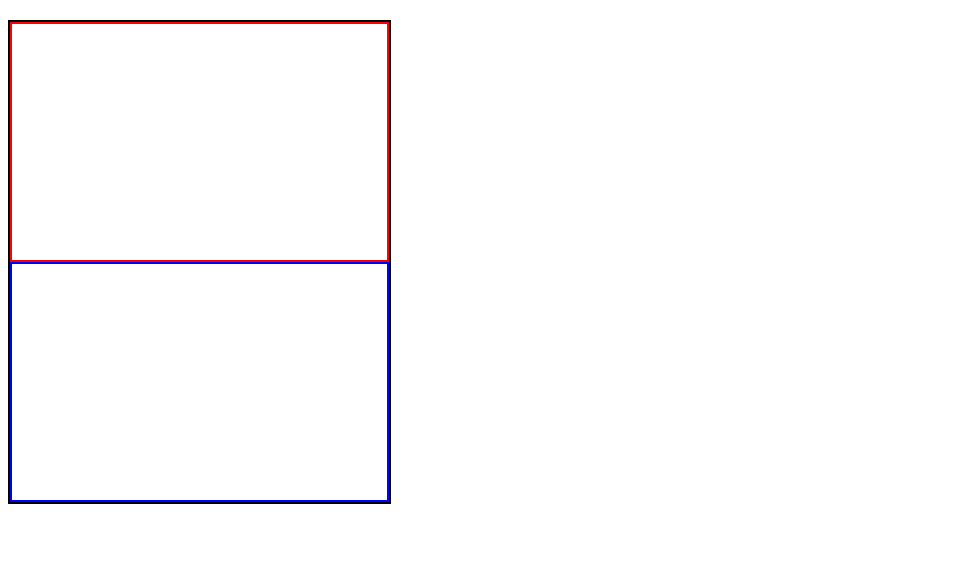
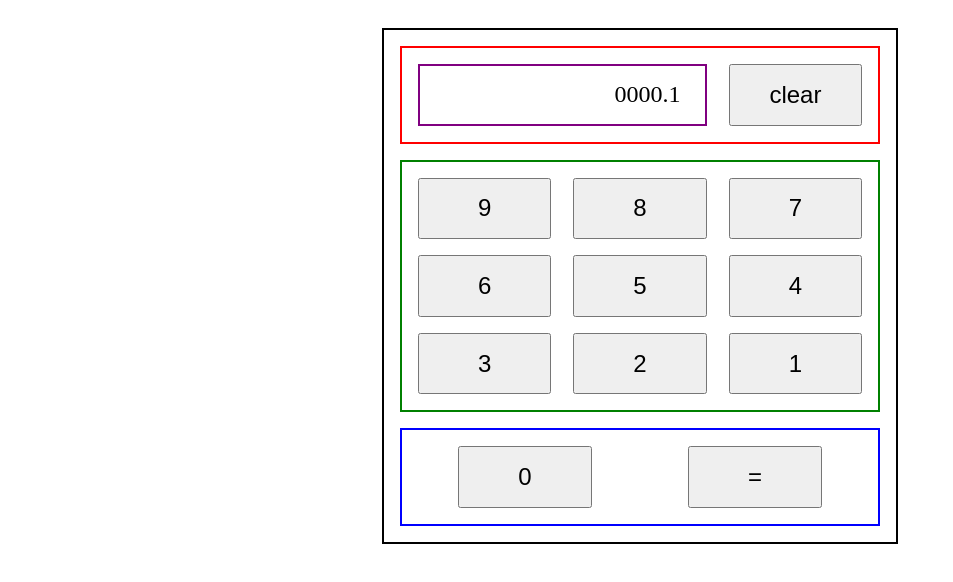
Before and after one commit to Landryman/calculator, a plain HTML site: page index.html in a window 1280 px wide. Shown: the whole page, without its empty margins (0-953 px from the left). Drawn offline with Linux system fonts and the light colour scheme.

Commit message:
made final tweaks for foundational visual framework

```diff
--- a/index.html
+++ b/index.html
@@ -10,31 +10,24 @@
 <body>
     <div id="mainContainer">
         <div class="display-clear">
-            <!-- <p>0.00001</p>
-            <button>Clear</button> -->
+            <div class="display-child">0000.1</div>
+            <button class="display-child">clear</button>
         </div>
-        <div class="button-containers">
-            <!-- <div class="buttons-row">
+        <div class="numbers-buttons">
             <button>9</button>
             <button>8</button>
             <button>7</button>
-            </div>
-            <div class="buttons-row">
             <button>6</button>
             <button>5</button>
             <button>4</button>
-            </div>
-            <div class="buttons-row">
             <button>3</button>
             <button>2</button>
             <button>1</button>
-            </div> -->
         </div>
-        <div class="zero-equal-buttons">
-            <!-- <button>0</button>
-            <button>=</button> -->
+        <div class="zero-equal">
+            <button class="child">0</button>
+            <button class="child">=</button>
         </div>
-
     </div>
 </body>
 </html>
--- a/styles.css
+++ b/styles.css
@@ -1,31 +1,83 @@
-/* body {
+body {
     display: flex;
     flex-direction: column;
     align-items: center;
-} */
+}
 
 #mainContainer {
     display: flex;
     flex-direction: column;
     border: 2px solid black;
     margin-top: 20px;
+    padding: 1em;
     width: 30%;
     min-height: 30em;
+    min-width: 30em;
+    gap: 1em;
 }
 
 .display-clear {
+    display: flex;
+    justify-content: space-between;
     flex: 1;
     border: 2px solid red;
-    min-height: 0px;
+    padding: 1em;
+}
+.display-child {
+    display: flex;
+    align-items: center;
+    min-height: 2em;
 }
 
-.buttons-container {
-    flex: 2;
-    border: 2px solid green;
+.display-child:nth-child(1) {
+    box-sizing: border-box;
+    border: 2px solid purple;
+    justify-content: end;
+    min-width: 65%;
+    margin: 0;
+    padding-right: 1em;
+    font-size: 1.5em;
 }
 
-.zero-equal-buttons {
+.display-child:nth-child(2) {
+    justify-content: center;
+    min-width: 30%;
+    padding: 0;
+    margin: 0;
+    font-size: 1.5em;
+}
+
+.numbers-buttons {
+    display: flex;
+    flex-wrap: wrap;
+    justify-content: space-between;
+    flex: 3;
+    border: 2px solid green;
+    gap: 1em;
+    padding: 1em;
+}
+
+.numbers-buttons button {
+    min-width: 30%;
+    min-height: 2em;
+    margin: 0;
+    padding: 0;
+    font-size: 1.5em;
+}
+
+.zero-equal {
+    display: flex;
+    justify-content: space-around;
     flex: 1;
     border: 2px solid blue;
-    min-height: 0px;
+    gap: 1em;
+    padding: 1em;
 }
+
+.zero-equal button {
+    min-width: 30%;
+    min-height: 2em;
+    margin: 0;
+    padding: 0;
+    font-size: 1.5em;
+}
```
Lines whose indentation alone changed are shown as unchanged.
